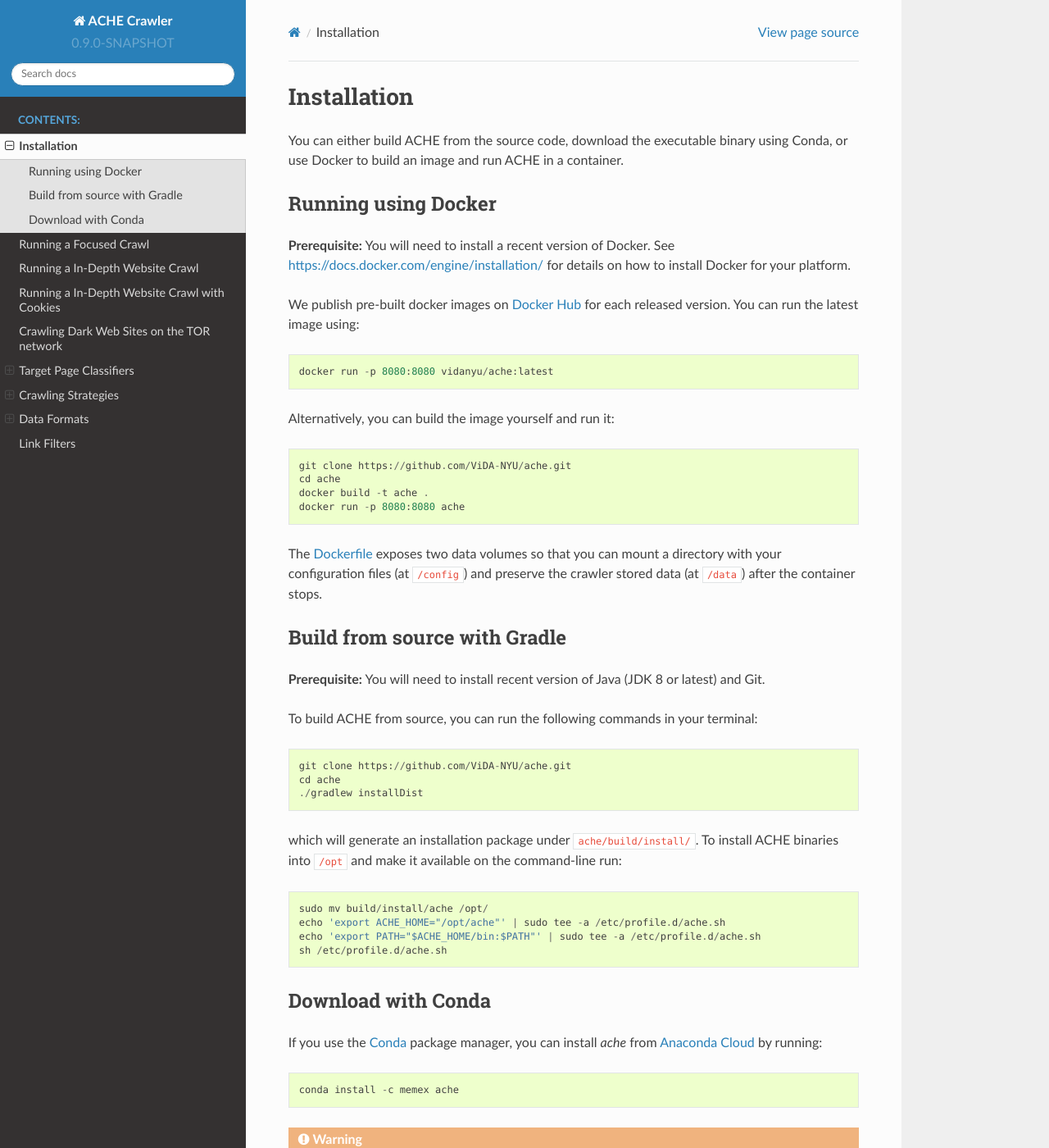
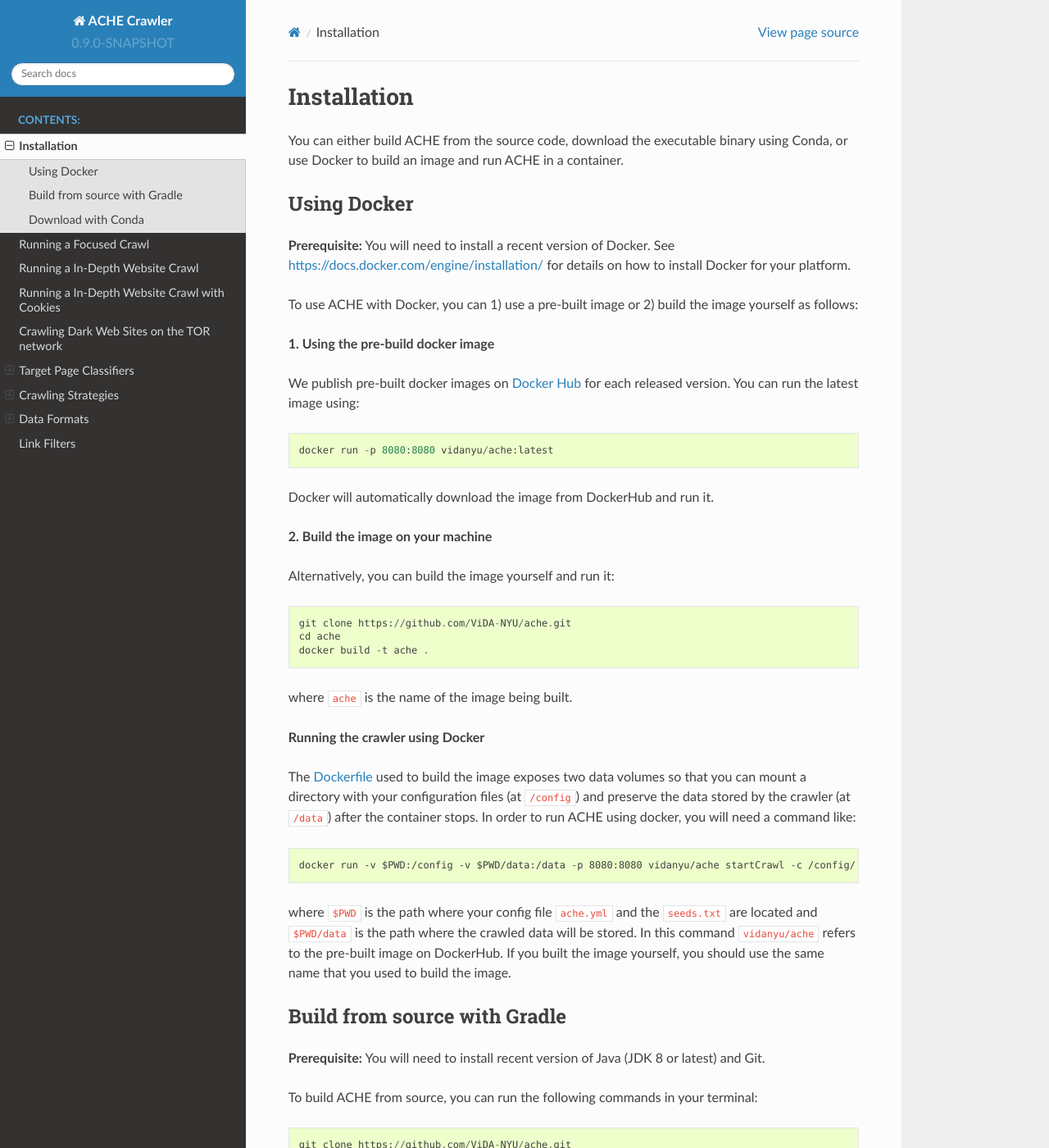
Before and after one commit to VIDA-NYU/ache, a Sphinx documentation site: the page built from docs/install.rst, in a window 1280 px wide and 1400 px high. Shown: the whole window at 82% size. Built offline with Sphinx 7.4.7 and the Read the Docs theme 2.0.0, drawn with Linux system fonts in a browser that asks for light colours; pages that are not in the unit, such as notebooks, are missing from menus; some of the changed text lies outside the part shown.

Commit message:
Add instructions for running ACHE using Docker in docs/install.rst

```diff
--- a/docs/install.rst
+++ b/docs/install.rst
@@ -5,26 +5,40 @@
 
 You can either build ACHE from the source code, download the executable binary using Conda, or use Docker to build an image and run ACHE in a container.
 
-Running using Docker
+Using Docker
 --------------------
 
 **Prerequisite:** You will need to install a recent version of Docker. See https://docs.docker.com/engine/installation/ for details on how to install Docker for your platform.
+
+To use ACHE with Docker, you can 1) use a pre-built image or 2) build the image yourself as follows:
+
+**1. Using the pre-build docker image**
 
 We publish pre-built docker images on `Docker Hub <https://hub.docker.com/r/vidanyu/ache/>`_ for each released version.
 You can run the latest image using::
 
   docker run -p 8080:8080 vidanyu/ache:latest
 
+Docker will automatically download the image from DockerHub and run it.
+
+**2. Build the image on your machine**
+
 Alternatively, you can build the image yourself and run it::
-
 
   git clone https://github.com/ViDA-NYU/ache.git
   cd ache
   docker build -t ache .
-  docker run -p 8080:8080 ache
 
-The `Dockerfile <https://github.com/ViDA-NYU/ache/blob/master/Dockerfile>`_ exposes two data volumes so that you can mount a directory with your configuration files (at ``/config``) and preserve the crawler stored data (at ``/data``) after the container stops.
+where ``ache`` is the name of the image being built.
 
+**Running the crawler using Docker**
+
+The `Dockerfile <https://github.com/ViDA-NYU/ache/blob/master/Dockerfile>`_ used to build the image exposes two data volumes so that you can mount a directory with your configuration files (at ``/config``) and preserve the data stored by the crawler (at ``/data``) after the container stops.
+In order to run ACHE using docker, you will need a command like::
+
+  docker run -v $PWD:/config -v $PWD/data:/data -p 8080:8080 vidanyu/ache startCrawl -c /config/ -s /config/seeds.txt -o /data/
+
+where ``$PWD`` is the path where your config file ``ache.yml`` and the ``seeds.txt`` are located and ``$PWD/data`` is the path where the crawled data will be stored. In this command ``vidanyu/ache`` refers to the pre-built image on DockerHub. If you built the image yourself, you should use the same name that you used to build the image.
 
 Build from source with Gradle
 -----------------------------
@@ -44,10 +58,12 @@
   echo 'export PATH="$ACHE_HOME/bin:$PATH"' | sudo tee -a /etc/profile.d/ache.sh
   sh /etc/profile.d/ache.sh
 
+After this, the command ``ache`` will be available on the terminal, so you can simply run the crawler with the apropriate parameters.
+
 Download with Conda
 -------------------
 
-If you use the `Conda <https://conda.io/docs/>`_ package manager, you can install `ache` from `Anaconda Cloud <https://anaconda.org/>`_ by running::
+If you use the `Conda <https://conda.io/docs/>`_ package manager, you can install ``ache`` from `Anaconda Cloud <https://anaconda.org/>`_ by running::
 
   conda install -c memex ache
 
```
